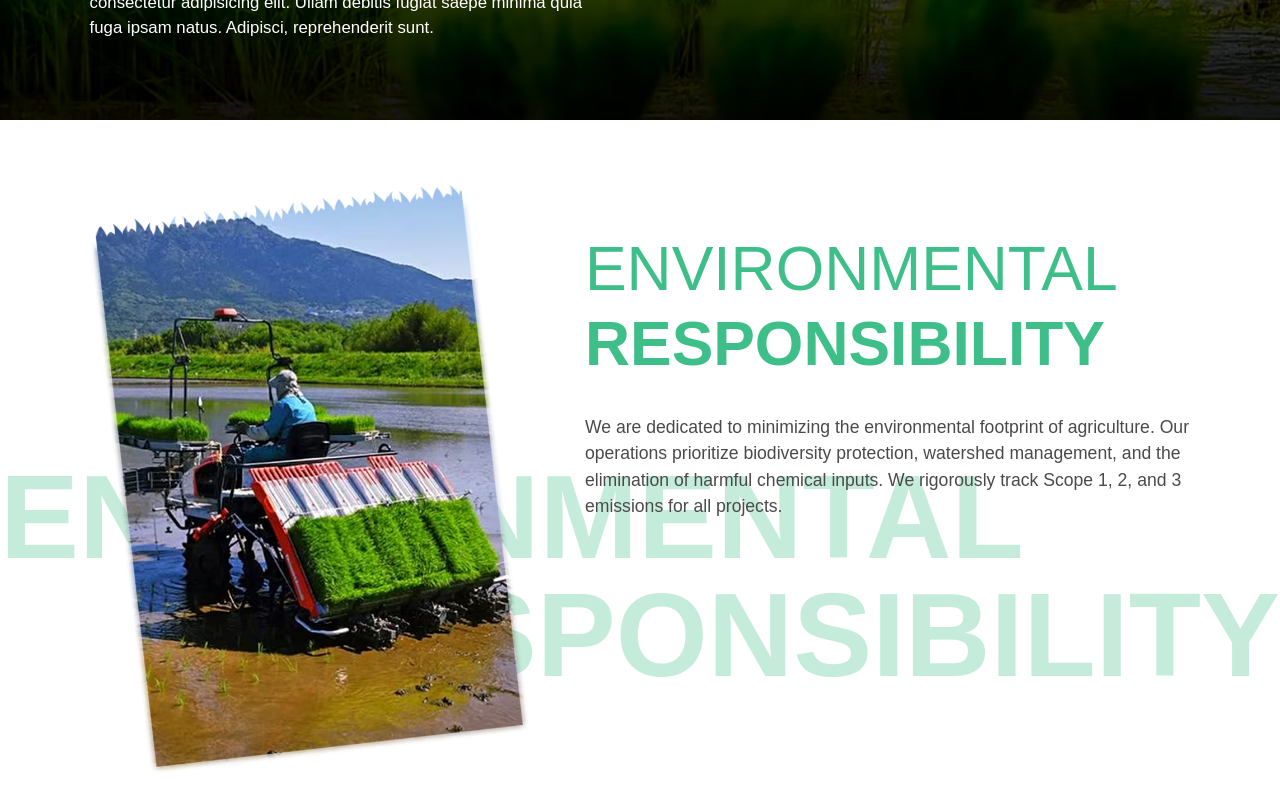
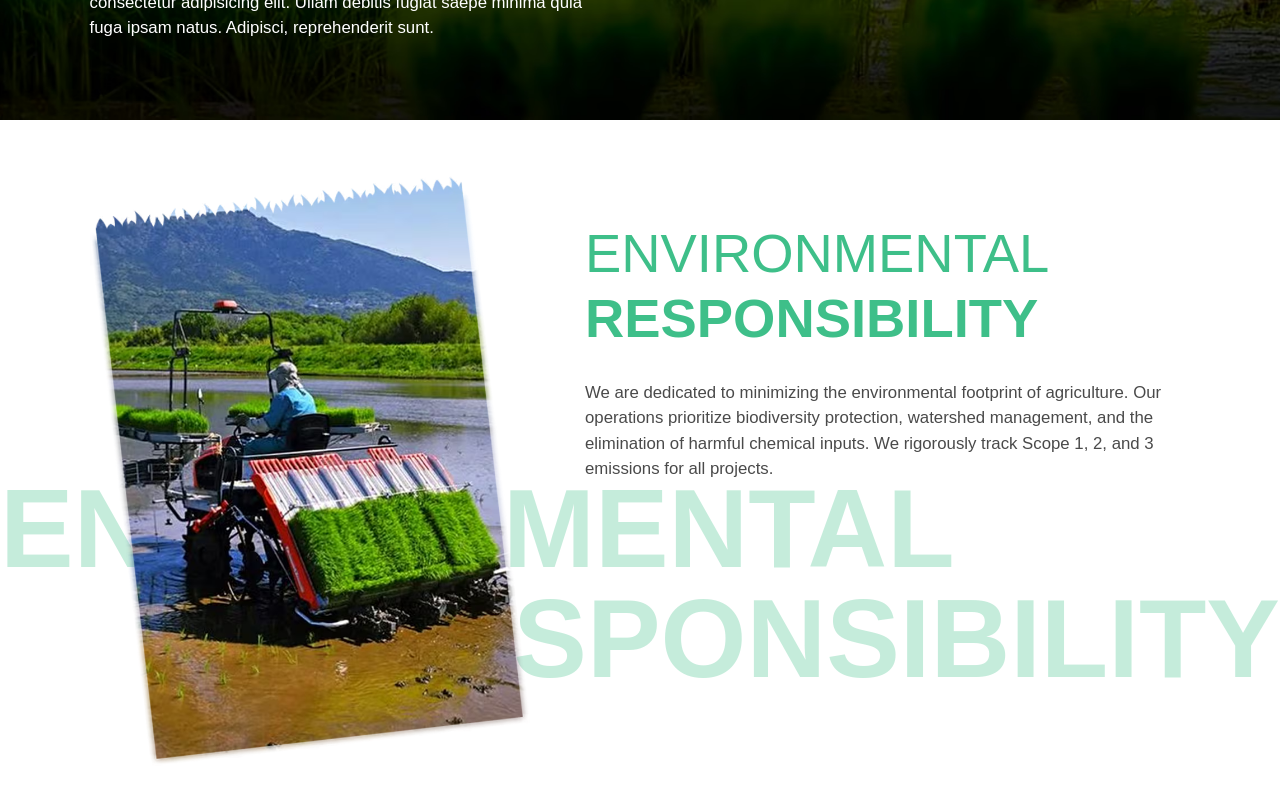
Before and after one commit to josephpal27/Sustainable-Agro, a React (Vite) app: page /esg-and-impact in a window 1280 px wide. Shown: the part 680-1480 px from the top of the page. Built offline with nearby package versions, Linux system fonts and the light colour scheme; a web font is replaced by a local one.

Commit message:
Environmental responsiveness added

```diff
--- a/src/components/environmental-responsibility/EnvironmentalResponsibility.css
+++ b/src/components/environmental-responsibility/EnvironmentalResponsibility.css
@@ -53,3 +53,49 @@
 .environmental .bg-label span:last-child{
     text-align: end;
 }
+
+/* Media Queries */
+@media screen and (min-width: 1230px) and (max-width: 1399px) {
+    .environmental{
+        padding: 3.5rem 7% 0 7%;
+    }
+    .environmental-content h2{
+        font-size: calc(3rem + 0.5vw);
+        margin-top: 2.8rem;
+    }
+    .environmental-content p{
+        font-size: calc(0.65rem + 0.5vw);
+        margin-top: 1.8rem;
+    }
+    .environmental .bg-label{
+        bottom: 4.5rem;
+    }
+    .environmental .bg-label span{
+        font-size: calc(6.5rem + 0.5vw);
+    }
+}
+
+@media screen and (min-width: 992px) and (max-width: 1229px) {
+    .environmental{
+        padding: 3rem 7% 0 7%;
+    }
+    .environmental-content h2{
+        font-size: calc(2.7rem + 0.5vw);
+        margin-top: 2rem;
+    }
+    .environmental-content p{
+        font-size: calc(0.6rem + 0.5vw);
+        margin-top: 1rem;
+    }
+    .environmental .bg-label{
+        bottom: 3.8rem;
+    }
+    .environmental .bg-label span{
+        font-size: calc(5.7rem + 0.5vw);
+    }
+}
+
+/* Mobile screen */
+@media screen and (max-width: 768px) {
+
+}
--- a/src/components/reporting/Reporting.css
+++ b/src/components/reporting/Reporting.css
@@ -1,5 +1,5 @@
 .reporting{
-    padding: 2rem 7% 4rem 7%;
+    padding: 2rem 7% 5rem 7%;
 }
 .reporting-head{
     display: flex;
@@ -100,3 +100,17 @@
     font-size: calc(0.6rem + 0.5vw);
     margin-top: -5px;
 }
+
+/* Media Queries */
+@media screen and (min-width: 1230px) and (max-width: 1399px) {
+
+}
+
+@media screen and (min-width: 992px) and (max-width: 1229px) {
+
+}
+
+/* Mobile screen */
+@media screen and (max-width: 768px) {
+
+}
--- a/src/pages/EsgImpact.jsx
+++ b/src/pages/EsgImpact.jsx
@@ -3,6 +3,7 @@ import EsgBanner from "../components/esg-banner/EsgBanner"
 import Governance from "../components/governance/Governance"
 import Reporting from "../components/reporting/Reporting"
 import SocialImpact from "../components/social-impact/SocialImpact"
+import Footer from './../components/footer/Footer';
 
 const EsgImpact = () => {
     return (
@@ -12,6 +13,7 @@ const EsgImpact = () => {
             <SocialImpact />
             <Governance />
             <Reporting />
+            <Footer />
         </>
     )
 }
```
Also changed, not shown: src/components/governance/Governance.css (+14 -0 lines), src/components/social-impact/SocialImpact.css (+14 -0 lines).
